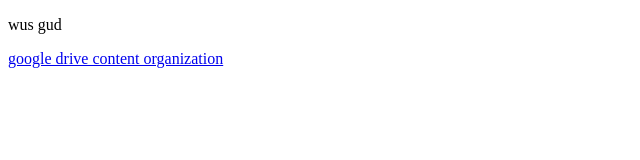
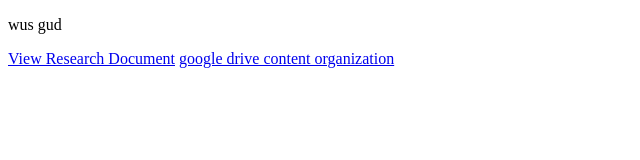
Before and after one commit to KentStateWeb/fall2016-team-8, a plain HTML site: page index.html in a window 1280 px wide. Shown: the whole page, without its empty margins (0-640 px from the left). Drawn offline with Linux system fonts and the light colour scheme.

Commit message:
research

```diff
--- a/index.html
+++ b/index.html
@@ -6,6 +6,7 @@
   </head>
   <body>
     <p>wus gud</p>
+    <a href="research/research.pdf">View Research Document</a>
     <a href="https://drive.google.com/drive/folders/0B4npwmFQxlf_YXU2eGdBMGstVG8">google drive content organization<a/>
   </body>
 </html>
```
